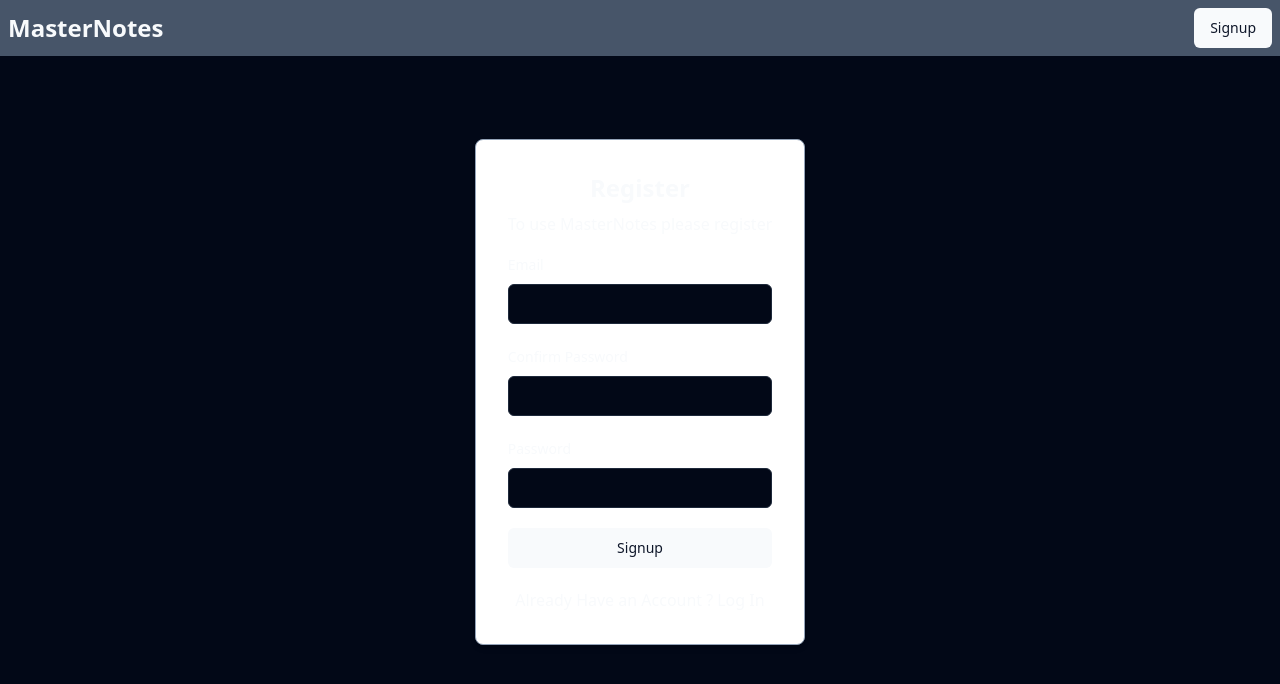
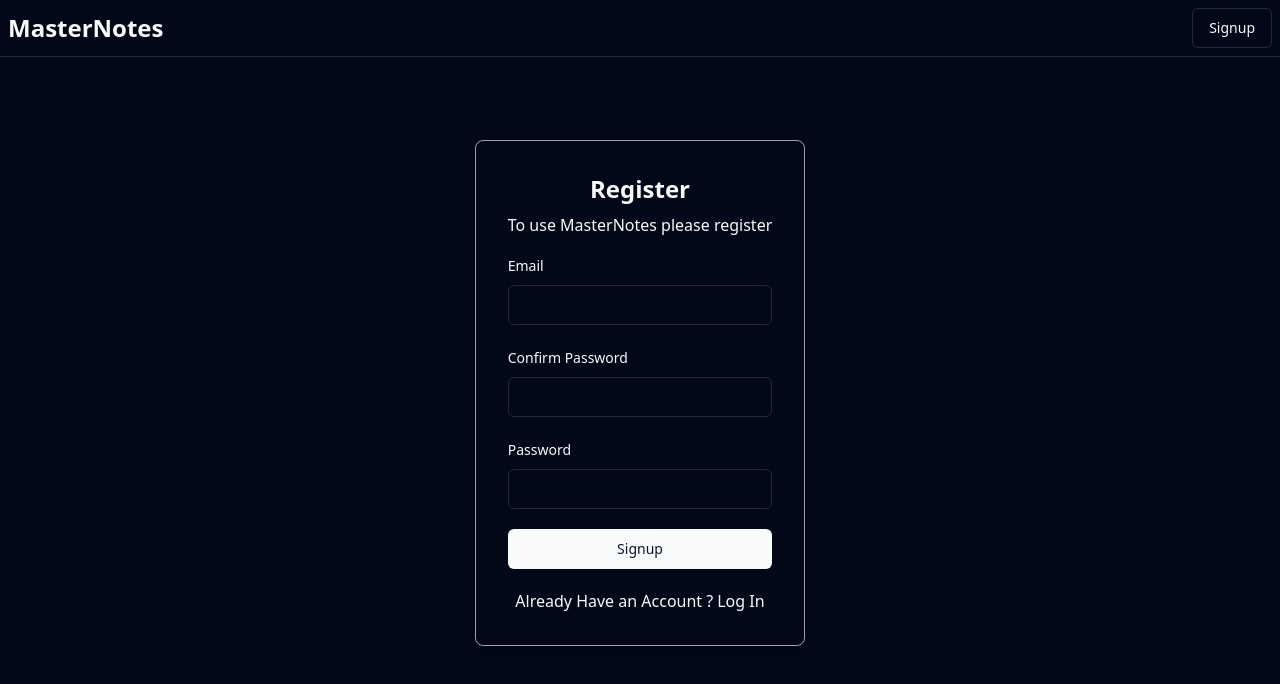
Before and after one commit to WiseyXD/Advance-TODO, a React (Vite) app in the folder client/: page /signup in a window 1280 px wide. Shown: the top 684 px of the page. Built offline with nearby package versions, Linux system fonts and the light colour scheme.

Commit message:
ui : fixed UI

```diff
--- a/client/package.json
+++ b/client/package.json
@@ -18,6 +18,7 @@
     "@radix-ui/react-label": "^2.0.2",
     "@radix-ui/react-popover": "^1.0.7",
     "@radix-ui/react-scroll-area": "^1.0.5",
+    "@radix-ui/react-separator": "^1.0.3",
     "@radix-ui/react-slot": "^1.0.2",
     "@radix-ui/react-toast": "^1.1.5",
     "@reduxjs/toolkit": "^2.0.1",
--- a/client/src/App.tsx
+++ b/client/src/App.tsx
@@ -7,7 +7,7 @@ import Navbar from "./components/Navbar";
 import { useSelector } from "react-redux";
 import { RootState } from "./app/store";
 import { Toaster } from "./components/ui/toaster";
-
+import { Separator } from "@/components/ui/separator";
 function App() {
     const isAuthorized = useSelector(
         (state: RootState) => state.root.auth.token
@@ -18,6 +18,7 @@ function App() {
             <ThemeProvider defaultTheme="dark" storageKey="vite-ui-theme">
                 <Toaster />
                 <Navbar isAuthorized={isAuthorized} />
+                <Separator />
                 <div className="max-w-[90%] w-full mx-auto mt-4">
                     <Routes>
                         <Route
--- a/client/src/components/Navbar.tsx
+++ b/client/src/components/Navbar.tsx
@@ -3,6 +3,7 @@ import { Button } from "./ui/button";
 import { useDispatch } from "react-redux";
 import { unsetAuth } from "@/app/Slices/authSlice";
 import { RootState } from "@/app/store";
+
 import { ModeToggle } from "./mode-toggle";
 
 type NavbarProps = {
@@ -14,17 +15,20 @@ export default function Navbar({ isAuthorized }: NavbarProps) {
     async function handleLogout() {
         dispatch(unsetAuth());
     }
+    // Use seprator component for navbar from shadcn
     return (
-        <div className="flex justify-between items-center px-2 py-2 bg-slate-600">
+        <div className="flex justify-between items-center px-2 py-2 ">
             <div className="text-2xl font-semibold">MasterNotes</div>
             {isAuthorized ? (
                 <div className="flex gap-4">
                     <ModeToggle />
-                    <Button onClick={handleLogout}>Logout</Button>
+                    <Button onClick={handleLogout} variant={"outline"}>
+                        Logout
+                    </Button>
                 </div>
             ) : (
                 <div>
-                    <Button>Signup</Button>
+                    <Button variant={"outline"}>Signup</Button>
                 </div>
             )}
         </div>
--- a/client/src/components/NewTodoCard.tsx
+++ b/client/src/components/NewTodoCard.tsx
@@ -65,7 +65,7 @@ export default function NewTodoCard() {
         }
     }
     return (
-        <Card className="bg-gray-200 flex justify-center items-center h-[230px]">
+        <Card className="flex justify-center items-center h-[230px]">
             <Dialog>
                 <DialogTrigger asChild>
                     <Button>Add New Todo</Button>
@@ -146,7 +146,11 @@ export default function NewTodoCard() {
                         </div>
                     </div>
                     <DialogFooter>
-                        <Button type="submit" onClick={handleSubmit}>
+                        <Button
+                            type="submit"
+                            onClick={handleSubmit}
+                            variant={"outline"}
+                        >
                             Add
                         </Button>
                     </DialogFooter>
--- a/client/src/components/Resources.tsx
+++ b/client/src/components/Resources.tsx
@@ -59,7 +59,7 @@ export default function Resources({ title, _id, resources }: TResourceProps) {
     return (
         <Dialog>
             <DialogTrigger>
-                <Button>Check Resources</Button>
+                <Button variant={"outline"}>Check Resources</Button>
             </DialogTrigger>
             <DialogContent>
                 <DialogHeader>
@@ -124,7 +124,10 @@ export default function Resources({ title, _id, resources }: TResourceProps) {
                                             />
                                         </div>
                                         <div className="grid grid-cols-1 items-center">
-                                            <Button onClick={handleSubmit}>
+                                            <Button
+                                                onClick={handleSubmit}
+                                                variant={"outline"}
+                                            >
                                                 Add
                                             </Button>
                                         </div>
--- a/client/src/components/TodoCard.tsx
+++ b/client/src/components/TodoCard.tsx
@@ -62,7 +62,7 @@ export default function TodoCard({
     }
 
     return (
-        <Card className="hover:bg-gray-300 transition duration-100 ease-in-out ">
+        <Card className="transition duration-100 ease-in-out ">
             <CardHeader className="flex flex-row justify-between">
                 <div className="flex flex-col gap-1">
                     <CardTitle>{title}</CardTitle>
@@ -82,7 +82,7 @@ export default function TodoCard({
                     description={description}
                     _id={_id}
                 />
-                <Button onClick={handleDelete}>
+                <Button onClick={handleDelete} variant={"outline"}>
                     <TrashIcon width="30" height="20" />
                 </Button>
             </CardFooter>
--- a/client/src/components/UpdateTodoSheet.tsx
+++ b/client/src/components/UpdateTodoSheet.tsx
@@ -57,7 +57,7 @@ export default function UpdateTodoSheet({
     return (
         <Sheet>
             <SheetTrigger asChild>
-                <Button>
+                <Button variant={"outline"}>
                     {" "}
                     <Pencil2Icon width="30" height="20" />
                 </Button>
@@ -106,7 +106,11 @@ export default function UpdateTodoSheet({
                 </div>
                 <SheetFooter>
                     <SheetClose asChild>
-                        <Button type="submit" onClick={handleUpdate}>
+                        <Button
+                            type="submit"
+                            onClick={handleUpdate}
+                            variant={"outline"}
+                        >
                             Save changes
                         </Button>
                     </SheetClose>
--- /dev/null
+++ b/client/src/components/ui/separator.tsx
@@ -0,0 +1,29 @@
+import * as React from "react"
+import * as SeparatorPrimitive from "@radix-ui/react-separator"
+
+import { cn } from "@/lib/utils"
+
+const Separator = React.forwardRef<
+  React.ElementRef<typeof SeparatorPrimitive.Root>,
+  React.ComponentPropsWithoutRef<typeof SeparatorPrimitive.Root>
+>(
+  (
+    { className, orientation = "horizontal", decorative = true, ...props },
+    ref
+  ) => (
+    <SeparatorPrimitive.Root
+      ref={ref}
+      decorative={decorative}
+      orientation={orientation}
+      className={cn(
+        "shrink-0 bg-border",
+        orientation === "horizontal" ? "h-[1px] w-full" : "h-full w-[1px]",
+        className
+      )}
+      {...props}
+    />
+  )
+)
+Separator.displayName = SeparatorPrimitive.Root.displayName
+
+export { Separator }
--- a/client/src/pages/Login.tsx
+++ b/client/src/pages/Login.tsx
@@ -61,7 +61,7 @@ export default function Login() {
 
     return (
         <div className="min-h-[80vh] flex justify-center items-center">
-            <div className="bg-white rounded-lg p-8 max-w-md shadow-md border border-slate-400">
+            <div className="rounded-lg p-8 max-w-md shadow-md border border-slate-400">
                 <Form {...form}>
                     <div className="flex flex-col">
                         <h2 className="text-2xl text-center font-bold">
--- a/client/src/pages/Register.tsx
+++ b/client/src/pages/Register.tsx
@@ -63,7 +63,7 @@ export default function Register() {
     }
     return (
         <div className="min-h-[80vh] flex justify-center items-center">
-            <div className="bg-white rounded-lg p-8 max-w-md shadow-md border border-slate-400">
+            <div className=" rounded-lg p-8 max-w-md shadow-md border border-slate-400">
                 <Form {...form}>
                     <div className="sm:w-420 flex-center flex-col">
                         <h2 className="text-2xl text-center font-bold">
```
Also changed, not shown: 2 other files (tests, documents, lock files or other folders).
